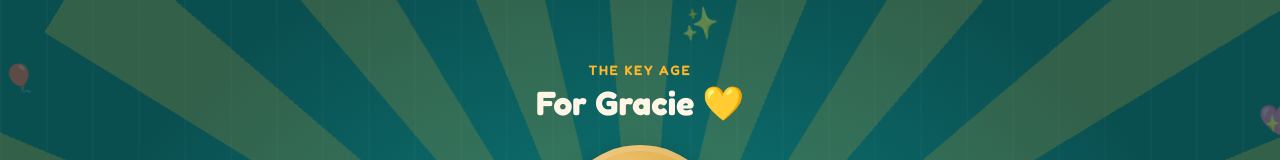
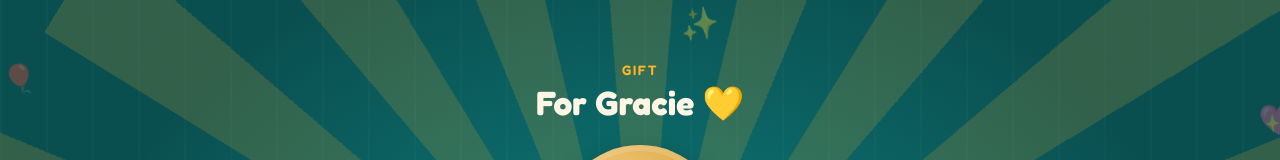
Before and after one commit to IchigoSky21/birthday-wish, a plain HTML site: page index.html in a window 1280 px wide. Both pictures are taken after a click on the element 779 px from the left and 464 px from the top of the page. Shown: the top 160 px of the page. Drawn offline with Linux system fonts and the light colour scheme.

Commit message:
Update index.html

```diff
--- a/index.html
+++ b/index.html
@@ -405,7 +405,7 @@
       </div>
       <div id="scene-badge">
         <div class="badge-col">
-          <p class="badge-eyebrow">THE KEY AGE</p>
+          <p class="badge-eyebrow">GIFT</p>
           <h2 class="badge-title">For Gracie 💛</h2>
           <div class="medal">
             <div class="medal-inner"><span class="medal-num">21</span></div>
```
